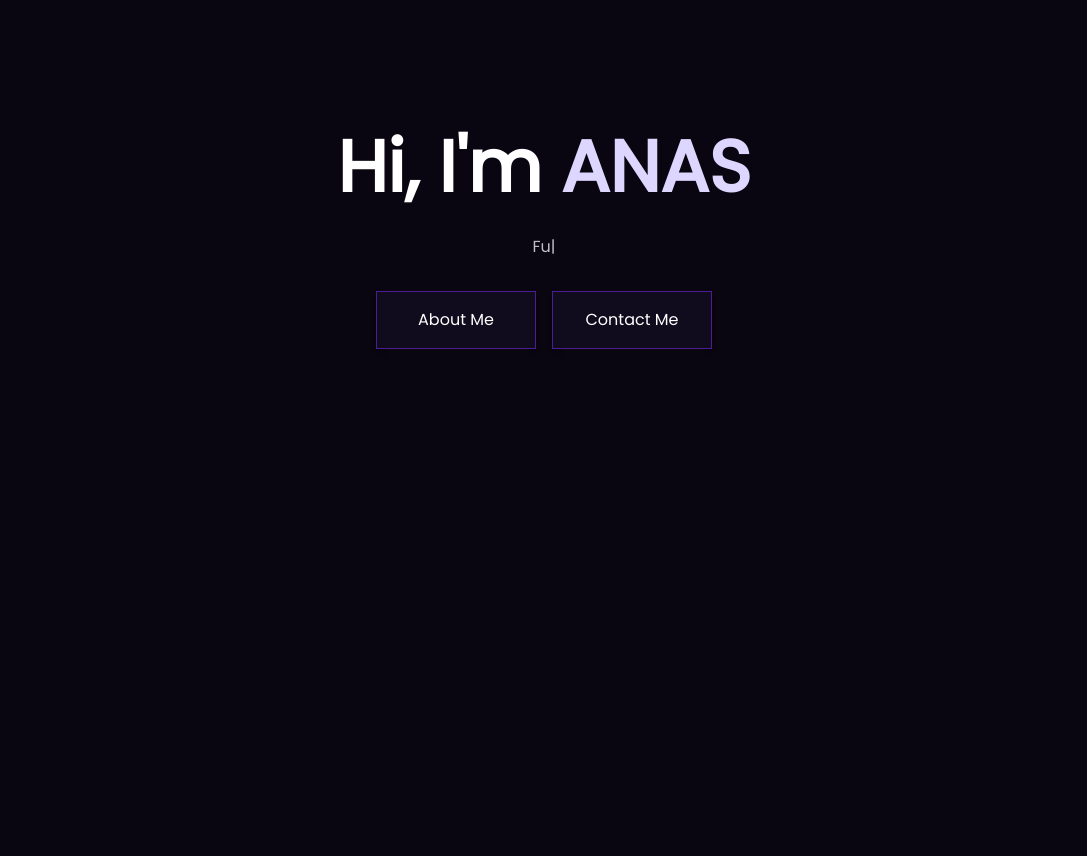
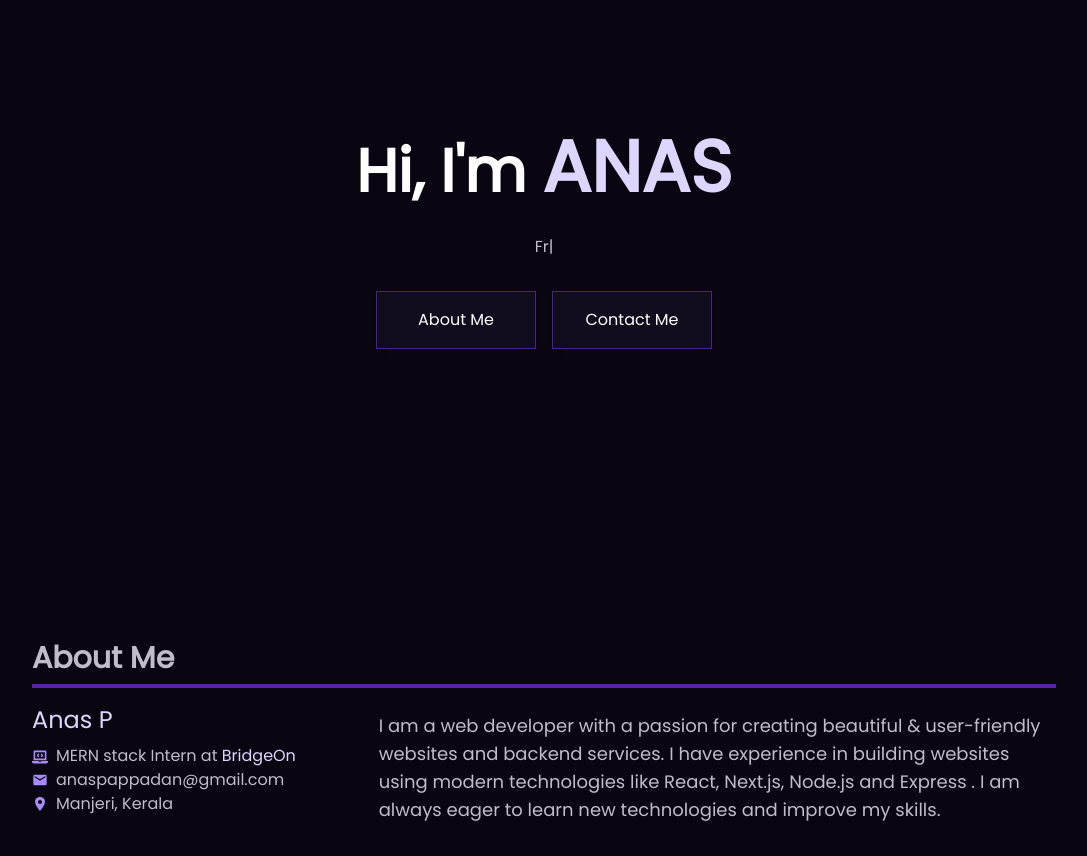
Before and after one commit to anaspxr/portfolio-nextjs15, a Next.js app: page / in a window 1280 px wide. Shown: the part 160-1016 px from the top of the page, without its empty margins (96-1183 px from the left). Before the commit the page ends 800 px from the top, so only its background shows below. Built offline with nearby package versions, Linux system fonts and the light colour scheme.

Commit message:
add about me section

```diff
--- a/src/app/page.tsx
+++ b/src/app/page.tsx
@@ -1,9 +1,11 @@
+import About from "@/components/sections/about";
 import Hero from "@/components/sections/hero";
 
 export default function Home() {
   return (
     <div>
       <Hero />
+      <About />
     </div>
   );
 }
--- /dev/null
+++ b/src/components/sections/about.tsx
@@ -0,0 +1,45 @@
+import { FaLaptopCode } from "react-icons/fa";
+import { IoLocationSharp } from "react-icons/io5";
+import { MdMail } from "react-icons/md";
+
+export default function About() {
+  return (
+    <div className="mx-4 sm:mx-12 mb-8 md:mx-20 lg:mx-32">
+      <h2 className="text-3xl font-bold">About Me</h2>
+      <div
+        className={`my-2 h-1 bg-violet-800 transition-[width] duration-700 ease-in-out`}></div>
+      <div className="grid lg:grid-cols-3 md:grid-cols-2 gap-4">
+        <div>
+          <p className="text-2xl text-violet-200 my-2">Anas P</p>
+          <p className="">
+            <span>
+              <FaLaptopCode className="text-violet-400 inline mr-2" />
+              MERN stack Intern at{" "}
+              <a
+                className="text-violet-200 hover:underline hover:text-violet-300"
+                href="https://bridgeon.in/">
+                BridgeOn
+              </a>
+            </span>
+          </p>
+          <p className="flex items-center gap-2">
+            <MdMail className="text-violet-400 flex-shrink-0" />
+            anaspappadan@gmail.com
+          </p>
+          <p className="flex items-center gap-2">
+            <IoLocationSharp className="text-violet-400" /> Manjeri, Kerala
+          </p>
+        </div>
+        <div className="lg:col-span-2">
+          <p className="mt-4 text-lg">
+            I am a web developer with a passion for creating beautiful &
+            user-friendly websites and backend services. I have experience in
+            building websites using modern technologies like React, Next.js,
+            Node.js and Express . I am always eager to learn new technologies
+            and improve my skills.
+          </p>
+        </div>
+      </div>
+    </div>
+  );
+}
--- a/src/components/sections/hero.tsx
+++ b/src/components/sections/hero.tsx
@@ -7,8 +7,13 @@ export default function Hero() {
       <div className="bg-no-repeat bg-fixed bg-cover bg-center h-screen absolute top-0 left-0 w-full -z-30"></div>
       {/* dark overlay */}
       <div className="flex justify-center flex-col items-center h-screen gap-8">
-        <h1 className="text-7xl text-white font-semibold">
-          Hi, I&apos;m <span className="text-violet-200 font-bold">ANAS</span>
+        <h1 className=" text-white font-semibold">
+          <span className="text-4xl sm:text-5xl md:text-6xl">
+            Hi, I&apos;m{" "}
+          </span>
+          <span className="text-violet-200 font-bold text-5xl sm:text-6xl md:text-7xl">
+            ANAS
+          </span>
         </h1>
         <HeroTyped />
         <div className="flex justify-center items-center gap-4">
```
